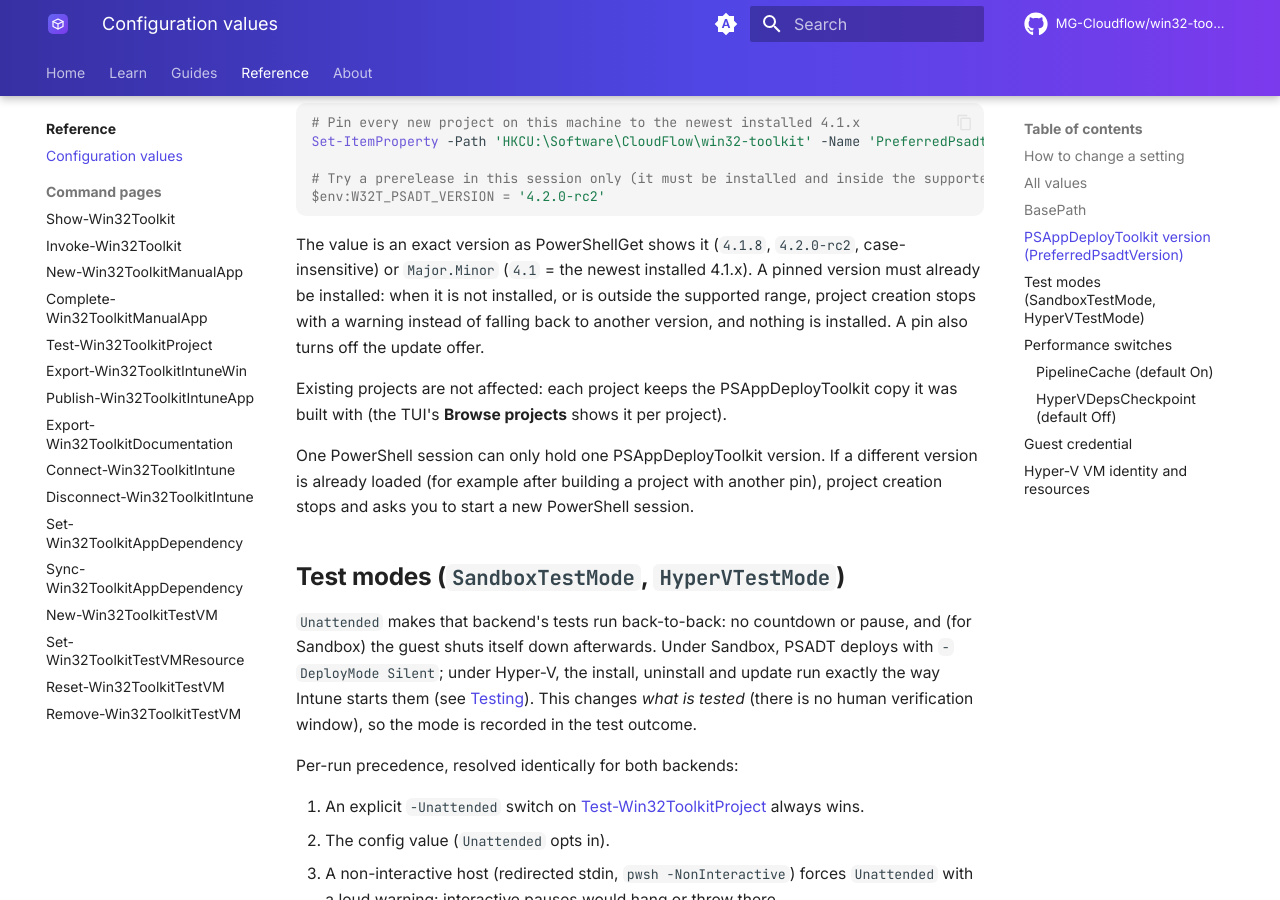
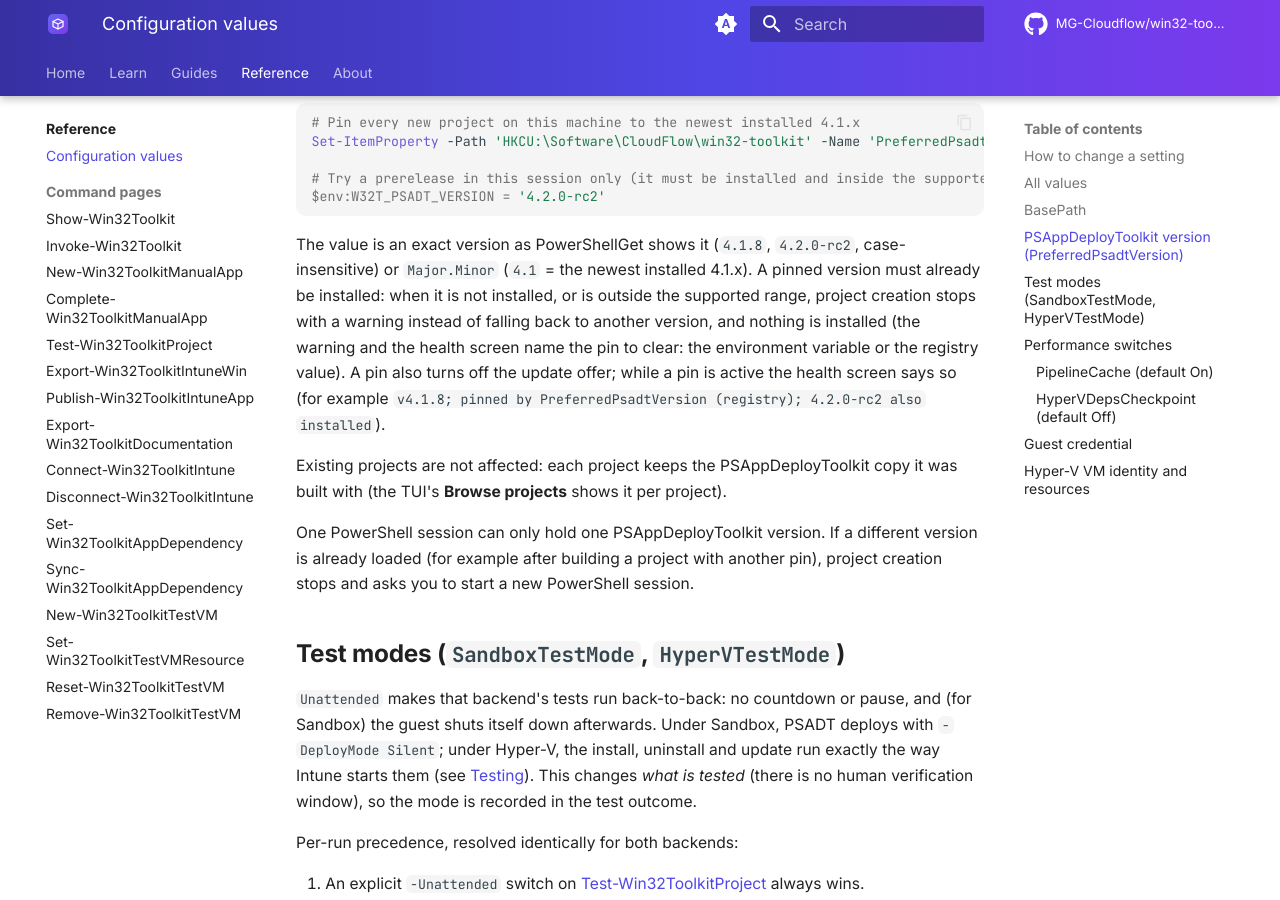
Before and after one commit to MG-Cloudflow/win32-toolkit, an MkDocs documentation site: the page built from docs/configuration.md, in a window 1280 px wide and 900 px high, scrolled down 2805 px. Built offline with MkDocs 1.6.1 and Material for MkDocs 9.7.7, drawn with Linux system fonts in a browser that asks for light colours; comment, search, counter and statistics services are not loaded.

Commit message:
fix(psadt): the health row names an active PSADT pin and how to fix a missing one
Follow-up to 1242002 (feat(psadt): support PSAppDeployToolkit 4.1.x and 4.2.x side by side).

The PSADT health row handled pins badly (test campaign 2026-10-21):
- S6-F1: a pin that is not installed (W32T_PSADT_VERSION='4.3.0') gave a
  red row marked Fixable, under the tip 'fixable items can be resolved
  from Settings, or the toolkit offers to fix them when you first use a
  feature'. Neither is true: PreferredPsadtVersion has no TUI control and
  Create-PSADTProject never installs a pinned version. The Detail did not
  say how to fix it either.
- S6-F2: an active pin was invisible: registry pin 4.1.8 with 4.2.0-rc2
  installed showed a plain green 'v4.1.8'; a session env pin is easy to
  forget.

- Select-Win32ToolkitPsadtModule: the PreferredNotFound Reason ends with a
  source-specific 'Fix:' (clear $env:W32T_PSADT_VERSION / change or remove
  the PreferredPsadtVersion registry value / pass a supported installed
  version). Create-PSADTProject prints the same Reason, so its warning
  says it too. The pin value goes only into host text.
- Test-Win32ToolkitPrerequisites: a PreferredNotFound row is not Fixable;
  an OK row names an active pin ('; pinned by $env:W32T_PSADT_VERSION (this
  session)' / 'PreferredPsadtVersion (registry)' / '-PreferredVersion') and
  a newer supported copy it hides ('; 4.2.0-rc2 also installed'). Ok and
  Warn are unchanged (a pin is deliberate).

Tests: PsadtVersionPolicy.unit [3] (env 4.3.0 and registry 4.1.7: not OK,
not fixable, the Detail names the pin; registry and env pin 4.1.8 with rc2
installed; env pin on the newest copy); 5 checks fail without the fix.
docs/configuration.md mentions both.

Co-Authored-By: Claude Opus 5.5 <noreply@anthropic.com>

````diff
--- a/docs/configuration.md
+++ b/docs/configuration.md
@@ -62,7 +62,7 @@ Set-ItemProperty -Path 'HKCU:\Software\CloudFlow\win32-toolkit' -Name 'Preferred
 $env:W32T_PSADT_VERSION = '4.2.0-rc2'
 ```
 
-The value is an exact version as PowerShellGet shows it (`4.1.8`, `4.2.0-rc2`, case-insensitive) or `Major.Minor` (`4.1` = the newest installed 4.1.x). A pinned version must already be installed: when it is not installed, or is outside the supported range, project creation stops with a warning instead of falling back to another version, and nothing is installed. A pin also turns off the update offer.
+The value is an exact version as PowerShellGet shows it (`4.1.8`, `4.2.0-rc2`, case-insensitive) or `Major.Minor` (`4.1` = the newest installed 4.1.x). A pinned version must already be installed: when it is not installed, or is outside the supported range, project creation stops with a warning instead of falling back to another version, and nothing is installed (the warning and the health screen name the pin to clear: the environment variable or the registry value). A pin also turns off the update offer; while a pin is active the health screen says so (for example `v4.1.8; pinned by PreferredPsadtVersion (registry); 4.2.0-rc2 also installed`).
 
 Existing projects are not affected: each project keeps the PSAppDeployToolkit copy it was built with (the TUI's **Browse projects** shows it per project).
 
````
Also changed, not shown: 3 other files.
